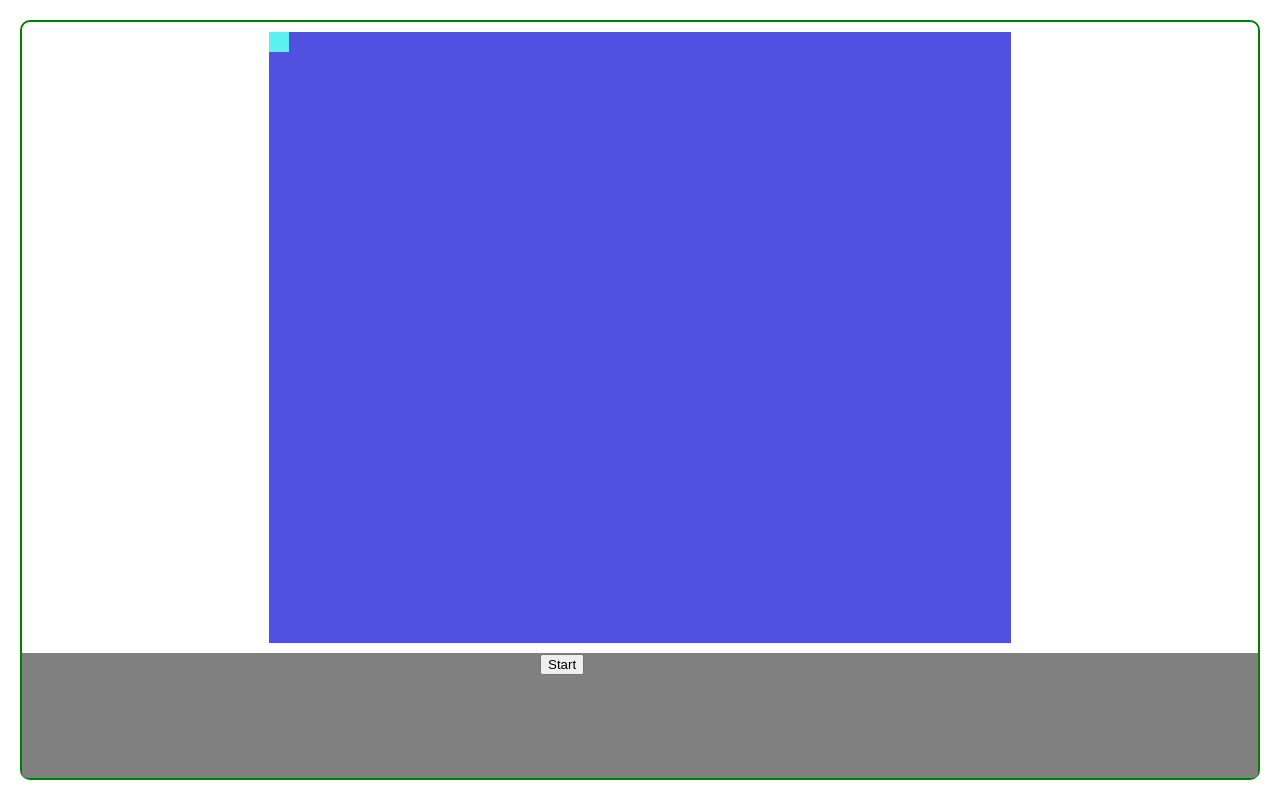
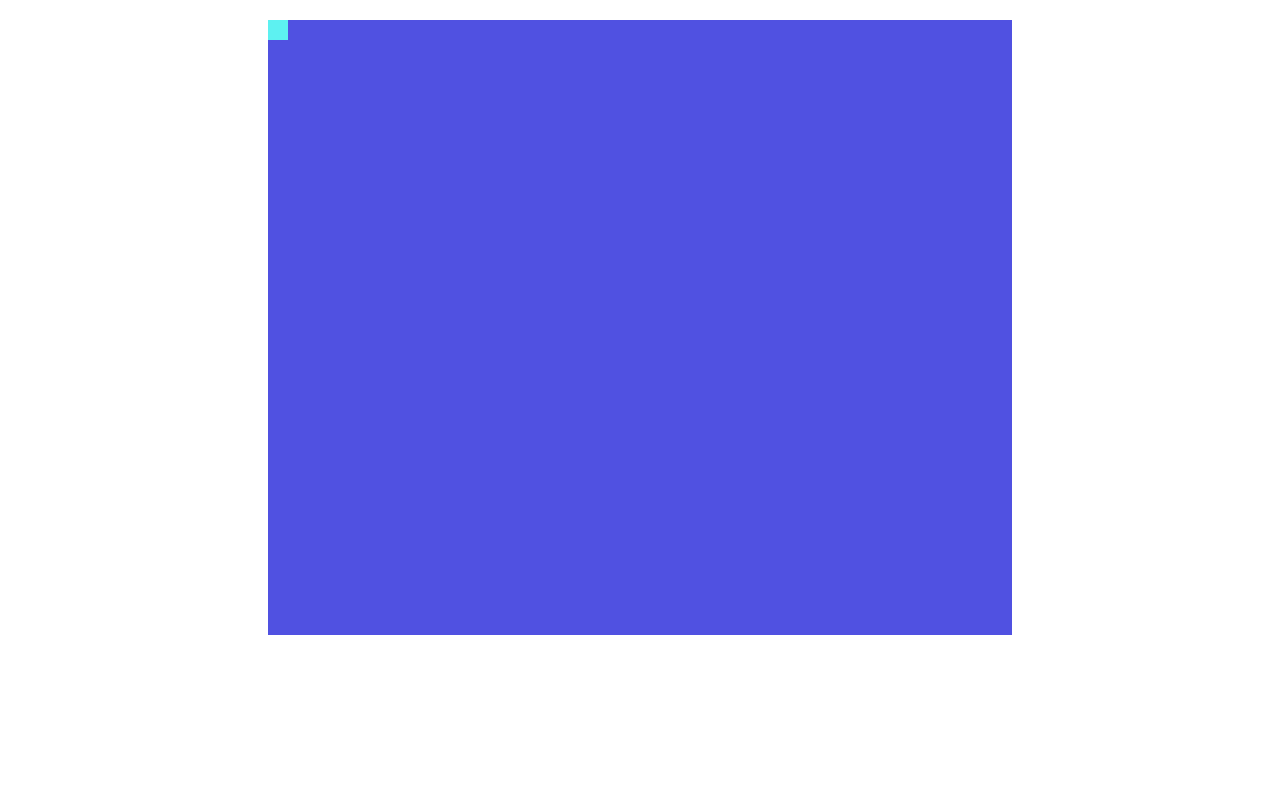
Before and after one commit to CarlosViller/check-your-sight, a Next.js app: page / in a window 1280 px wide. Built offline with nearby package versions, Linux system fonts and the light colour scheme.

Commit message:
more stuff

```diff
--- a/pages/index.js
+++ b/pages/index.js
@@ -1,25 +1,21 @@
 import React from "react";
 import { useReducer } from "react";
 import Screen from "../src/components/Screen";
-import { READY, STARTED, ENDED } from "../src/constants";
+import { READY, STARTED, ENDED, START, POINT, FAILED, LV } from "../src/constants";
 import Button from "../src/components/interface/Button";
 import Head from "next/head";
 
-const RESTART = "restart"
-const POINT = "point"
-const FAILED = "failed"
-const START = "start"
+const CHANGE_FACTOR = 5
+const MAX_COLORS_INDEX = LV.length - 1
 
 function reducer(state, action) {
   switch (action.type) {
     case START:
-      return { ...state, status: STARTED }
+      return { status: STARTED, points: 0 }
     case POINT:
-      return { ...state, points: state.points + 1 }
+      return { status: STARTED, points: state.points + 1 }
     case FAILED:
       return { ...state, status: ENDED }
-    case RESTART:
-      return { status: READY, points: 0 }
 
     default:
       throw new Error(`Unknown action type ${action.type}`)
@@ -45,61 +41,47 @@ export default function App() {
           position: "relative",
           height: "calc(100vh - 40px)",
           margin: 20,
-          border: "2px solid green",
           borderRadius: 10,
         }}
       >
         <Screen
-          addPoint={() => dispatch({ type: POINT })}
-          lose={() => dispatch({ type: FAILED })}
+          dispatch={dispatch}
           state={state}
         />
         <div
           css={{
             width: "100%",
             height: 125,
-            background: "gray",
             position: "absolute",
             bottom: 0,
             borderRadius: "0 0 5px 5px",
-
           }}
         >
           <div
             css={{
               fontFamily: '"Press Start 2P", cursive',
               height: "100%",
-              width: "200px",
-              margin: "0 auto "
-
+              width: "max-content",
+              margin: "0 auto",
+              display: "flex",
+              justifyContent: "center",
+              alignItems: "center",
             }}
           >
-            {state.status === READY &&
-              <Button onClick={() => dispatch({ type: START })}>
-                Start
-              </Button>
-            }
-            {state.status === STARTED &&
-              <div
-                css={{
-                  display: "flex",
-                  justifyContent: "center",
-                  alignItems: "center",
-                  height: "100%"
-                }}
-              >
-                <span
-                  css={{
-                    fontSize: 64
-                  }}>
+            {state.status !== ENDED
+              ? (
+                <span css={{
+                  fontSize: 64,
+                  color: selectColor(state.points)
+                }}>
                   {state.points}
                 </span>
-              </div>
-            }
-            {state.status === ENDED &&
-              <Button onClick={() => dispatch({ type: RESTART })}>
-                Retry
-              </Button>
+              )
+              : (
+                <Button onClick={() => dispatch({ type: START })}>
+                  Retry?
+                </Button>
+              )
             }
           </div>
         </div>
@@ -107,3 +89,8 @@ export default function App() {
     </>
   )
 }
+
+function selectColor(points) {
+  const index = Math.floor(points / CHANGE_FACTOR)
+  return index < MAX_COLORS_INDEX ? LV[index] : LV[MAX_COLORS_INDEX]
+}
--- a/src/components/interface/Button.js
+++ b/src/components/interface/Button.js
@@ -1,10 +1,18 @@
 
-export default function Button({children, onClick}) {
+export default function Button({children, onClick, ...rest}) {
 
   return (
     <button
       type="button"
       onClick={onClick}
+      css={{
+        padding: "10px 20px",
+        fontSize: "44px",
+        border: "unset",
+        background: "transparent",
+        fontFamily: "inherit"
+      }}
+      {...rest}
     >
       {children}
     </button>
--- a/src/constants.js
+++ b/src/constants.js
@@ -1,3 +1,12 @@
+// Game status
 export const READY = 1
 export const STARTED = 2
 export const ENDED = 3
+
+// Change game status actions
+export const START = "start"
+export const POINT = "point"
+export const FAILED = "failed"
+
+// Change points counter color while progressing
+export const LV = [ "#ffffff", "#ffea00", "#ffdd00", "#ffd000", "#ffc300", "#ffb700", "#ffaa00", "#ffa200", "#ff9500", "#ff8800", "#ff7b00"]
--- a/styles/globals.css
+++ b/styles/globals.css
@@ -21,6 +21,6 @@ a {
   }
   body {
     color: white;
-    background: black;
+    background: #323031;
   }
 }
```
